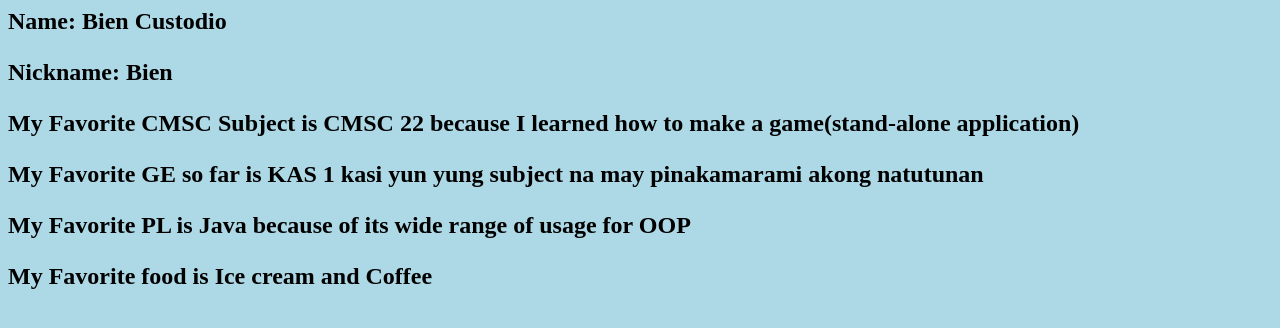
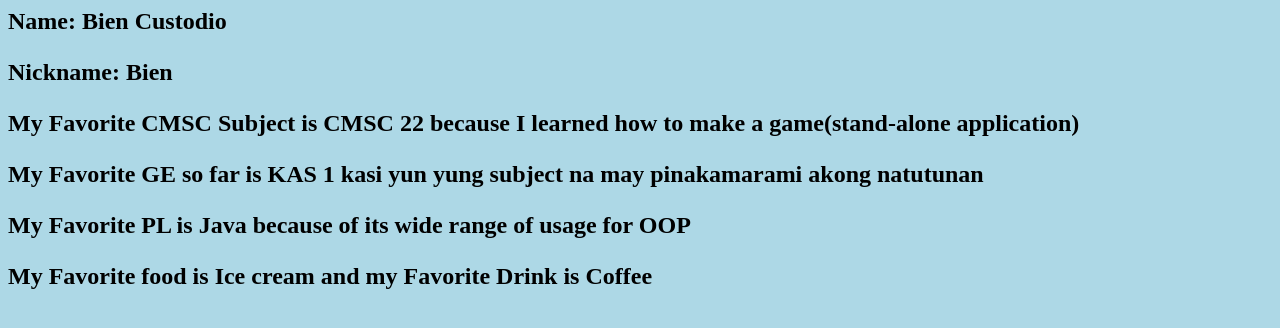
Before and after one commit to bbcustodio2/cmsc100exer1, a plain HTML site: page index.html in a window 1280 px wide. Drawn offline with Linux system fonts and the light colour scheme.

Commit message:
edited for separate commit

```diff
--- a/index.html
+++ b/index.html
@@ -8,6 +8,6 @@
 <p>My Favorite CMSC Subject is CMSC 22 because I learned how to make a game(stand-alone application)</p>
 <p>My Favorite GE so far is KAS 1 kasi yun yung subject na may pinakamarami akong natutunan </p>
 <p>My Favorite PL is Java because of its wide range of usage for OOP</p>
-<p>My Favorite food is Ice cream and Coffee</p>
+<p>My Favorite food is Ice cream and my Favorite Drink is Coffee</p>
 </body>
 </html>
```
